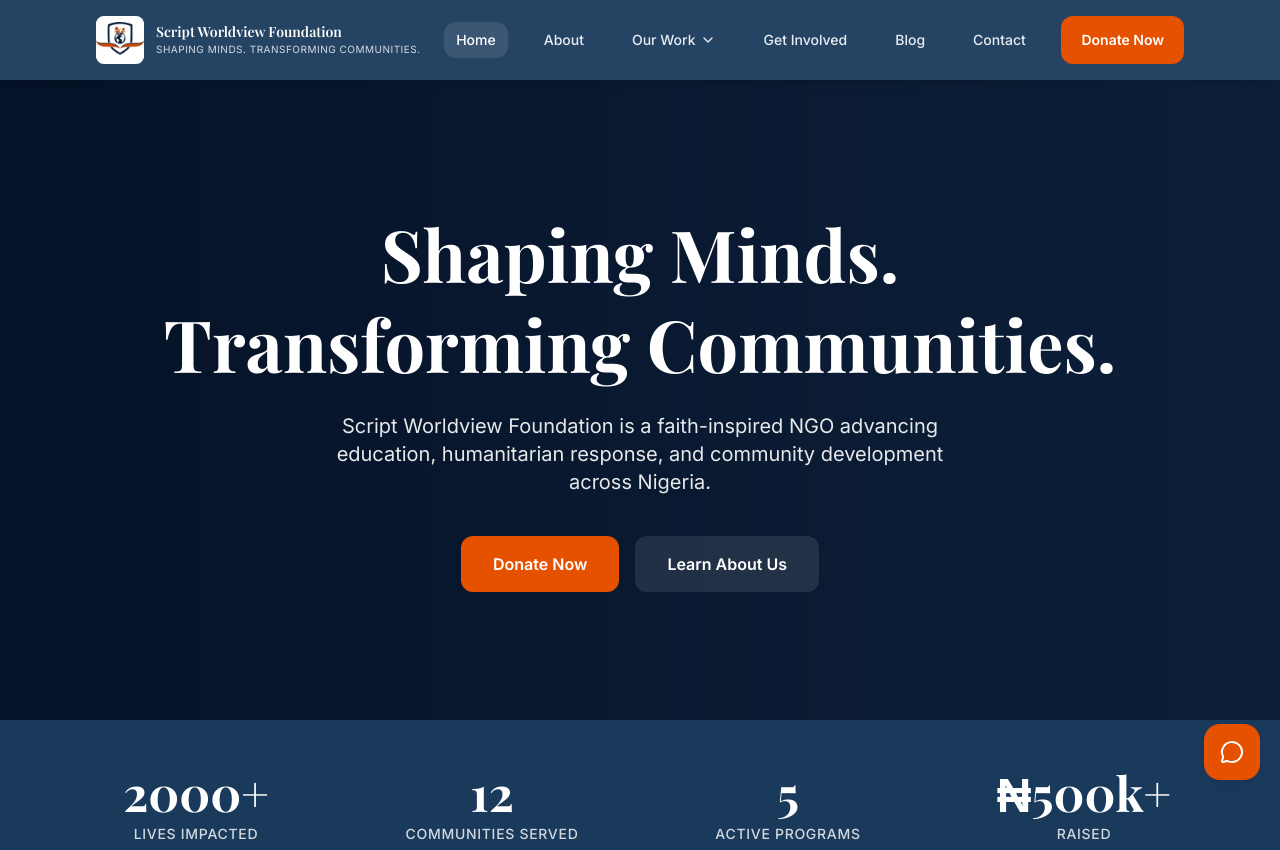
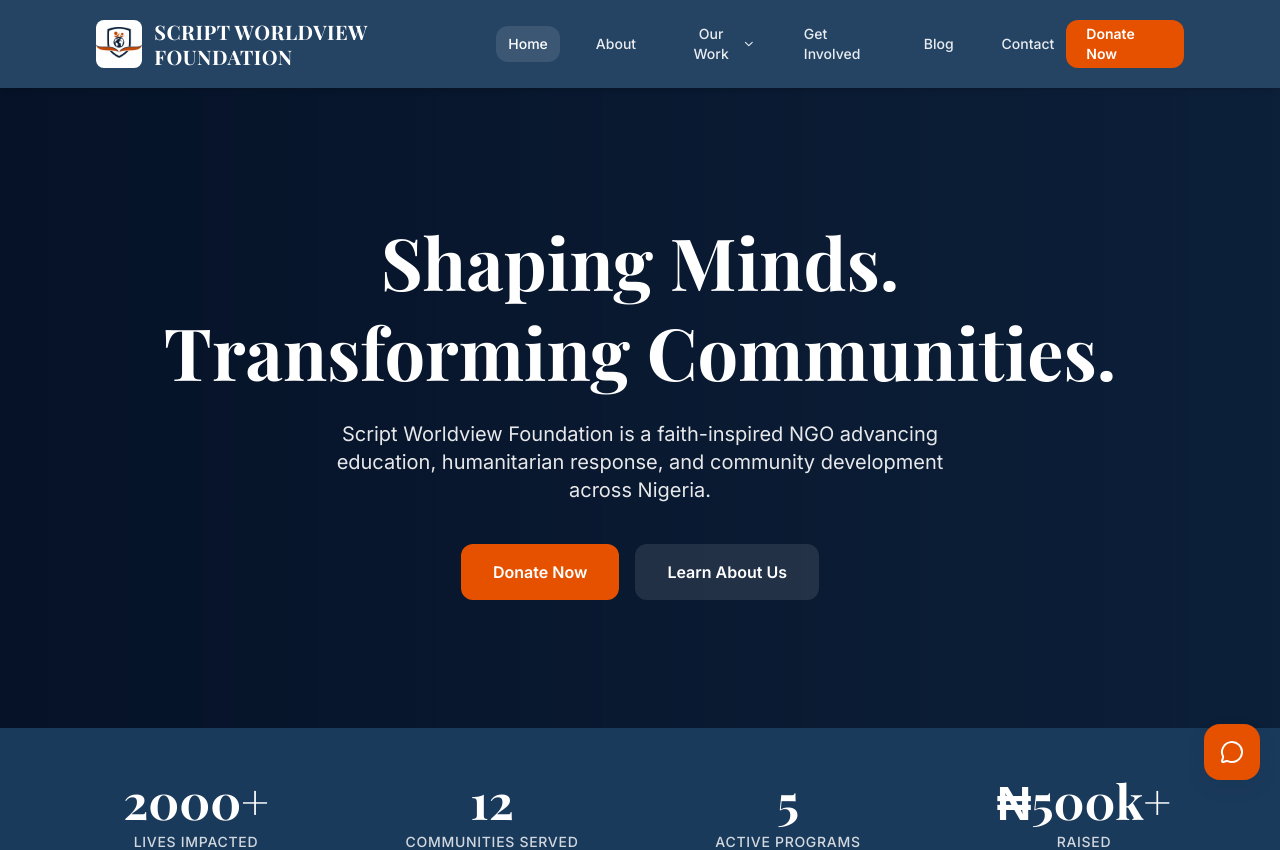
Before and after one commit to Inoternalsol/Script-worldview-foundation, a Next.js app: page / in a window 1280 px wide. Shown: the top 850 px of the page. Built offline with nearby package versions, Linux system fonts and the light colour scheme; a web font is replaced by a local one.

Commit message:
style: update header logo text size and remove tagline

```diff
--- a/components/public/layout/Header.tsx
+++ b/components/public/layout/Header.tsx
@@ -71,10 +71,9 @@
             />
           </div>
           <div className="hidden sm:block">
-            <div className="font-heading text-sm font-semibold text-white leading-tight">
+            <div className="font-heading text-xl font-bold uppercase tracking-wide text-white leading-tight">
               Script Worldview Foundation
             </div>
-            <div className="text-[10px] text-white/80 uppercase tracking-wider mt-0.5">Shaping Minds. Transforming Communities.</div>
           </div>
         </Link>
 
```
